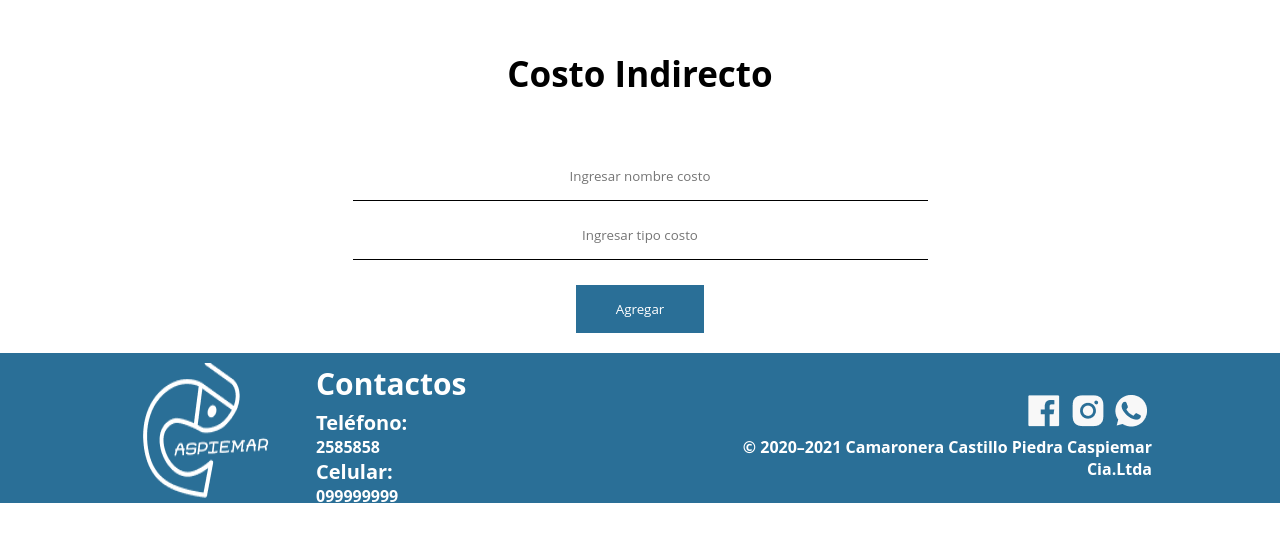
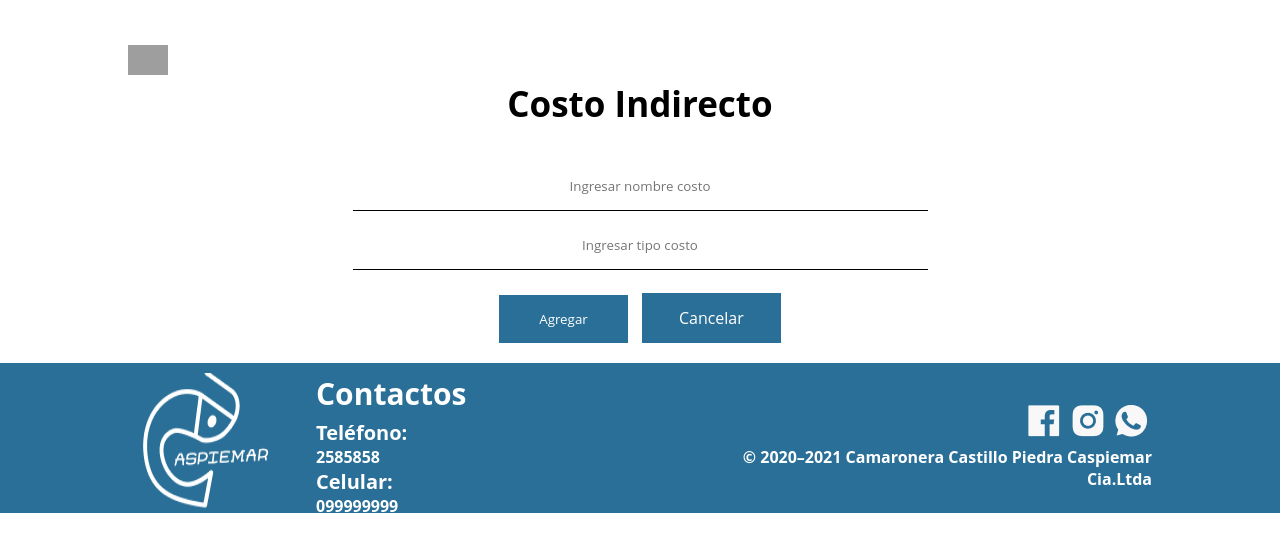
Before and after one commit to sofi-jo/CamaroneraCaspiemar, a PHP site: page /CamaroneraCaspiemar/proyecto/includes/formCostosIndirectos.php in a window 1280 px wide. Shown: the part 214-766 px from the top of the page. Run offline with PHP 8.4, Linux system fonts and the light colour scheme; grey boxes are pictures that could not be loaded.

Commit message:
proyecto

```diff
--- a/proyecto/includes/areasLaboralesT.php
+++ b/proyecto/includes/areasLaboralesT.php
@@ -13,7 +13,7 @@
     // es necesario que haya una consulta antes de llamar a una funcion, en el caso de llamar a dos funciones solo reconocera la primera
 
     $miconexion->consulta($sql);
-    $miconexion->verconsultaenlace1();
+    $miconexion->verconsultaenlace();
 
     echo '</main>';
     include("piePagina.php");
--- a/proyecto/includes/cabeceraInterna.php
+++ b/proyecto/includes/cabeceraInterna.php
@@ -27,3 +27,4 @@
         <li><a id='crudDB' href="<?php echo $urlSitio; ?>includes/crudDB.php">Gestionar Base de datos</a></li>
       </ul>
     </nav>
+    <a class = "atras "href="javascript:history.back()"><img src="../images/atras.png" alt=""></a>
--- a/proyecto/includes/formCostosIndirectos.php
+++ b/proyecto/includes/formCostosIndirectos.php
@@ -11,6 +11,7 @@ include("../dll/class_mysqli.php");
             <input type="text" name="nombre" placeholder="Ingresar nombre costo"><br>
             <input type="text" name="tipo" placeholder="Ingresar tipo costo"><br>
 			<input type="submit" value="Agregar">
+			<a class= 'cancelar' href='http://127.0.0.1/CamaroneraCaspiemar/proyecto/includes/costosIndirectos.php'>Cancelar</a>
 		</form>
 
 	</main>
--- a/proyecto/styles/style.css
+++ b/proyecto/styles/style.css
@@ -66,9 +66,21 @@ nav img{
     background-color: #fff;
 }
 
+.atras{
+    margin:40px 0px 0px 10%;
+    display: block;
+    width: 40px;
+    height: 40px;
+}
+
+.atras img{
+    width: 100%;
+    height: 100%;
+    object-fit: contain;
+}
 .titulo{
     text-align: center;
-    margin: 50px 0px;
+    margin-bottom: 30px;
     font-size: 35px;
 }
 
@@ -104,6 +116,7 @@ nav img{
     text-align: center;
 }
 
+
 input[type=text] , [type=search]{
     position: relative;
     text-align: center;
@@ -118,6 +131,19 @@ input[type=submit] {
     text-align: center;
     background-color: #2A6F97;
     padding: 15px 40px;
+    margin: 20px 5px;
+    border: none;
+    color: #fff;
+}
+.formulario_reporte{
+    display: inline-block;
+    margin-left: 10%;
+}
+
+input[type=select] {
+    text-align: center;
+    background-color: #89C2D9;
+    padding: 10px 30px;
     margin: 20px 5px;
     border: none;
     color: #fff;
```
Also changed, not shown: proyecto/includes/agregarDatos.php (+5 -3 lines).
